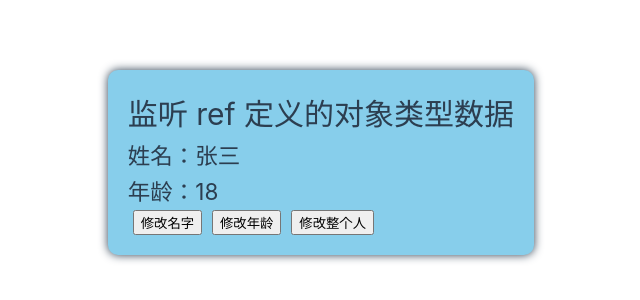
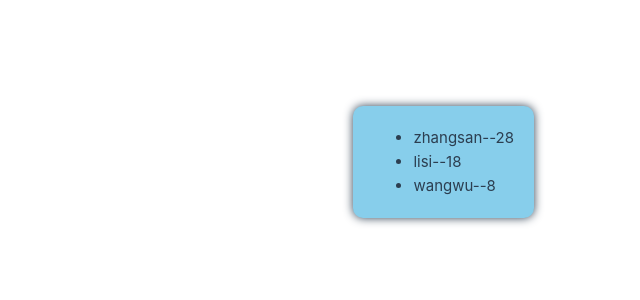
Before and after one commit to liqvip/vue3-study, a Vue app: page / in a window 1280 px wide. Shown: the part 238-538 px from the top of the page, without its empty margins (106-746 px from the left). Built offline with nearby package versions, Linux system fonts and the light colour scheme.

Commit message:
组件之间的数据传递

```diff
--- a/src/App.vue
+++ b/src/App.vue
@@ -1,16 +1,17 @@
 <template>
-  <CompositionPerson></CompositionPerson>
+  <CompositionPerson :persons="personList"></CompositionPerson>
 </template>
 
-<script lang="ts">
+<script lang="ts" setup name="APP">
+  import { reactive } from 'vue';
   import CompositionPerson from './components/CompositionPerson.vue';
+  import {type Persons} from '@/types/Persons'
 
-  export default {
-    name: 'APP',  // 组件名
-    components: { // 注册组件
-      CompositionPerson
-    },
-  }
+  let personList = reactive<Persons>([
+    {id:'dfdf1', name: 'zhangsan', age: 28},
+    {id:'dfdf2', name: 'lisi', age: 18},
+    {id:'dfdf3', name: 'wangwu', age: 8},
+  ])
 </script>
 
 <style scoped>
--- a/src/components/CompositionPerson.vue
+++ b/src/components/CompositionPerson.vue
@@ -2,42 +2,30 @@
 
 <template>
   <div class="person">
-    <h1>监听 ref 定义的对象类型数据</h1>
-    <h2>姓名：{{ person.name }}</h2>
-    <h2>年龄：{{ person.age }}</h2>
-    <button @click="changeName">修改名字</button>
-    <button @click="changeAge">修改年龄</button>
-    <button @click="changePerson">修改整个人</button>
+    <ul>
+      <li v-for="p in persons" :key="p.id">{{ p.name }}--{{ p.age }}</li>
+    </ul>
   </div>
 </template>
 
 <script lang="ts" name='Person456' setup>
-  import {ref, watch} from 'vue'
+  import { ref } from 'vue'
+  import {type Persons} from '@/types/Persons'
 
-  // 数据
-  let person = ref({
-    name: '张三',
-    age: 18,
-  });
+  // 只接收 persons
+  // defineProps(['persons']);
 
-  // 方法
-  function changeName(){
-    person.value.name += '~'
-  }
-  function changeAge(){
-    person.value.age += 1
-  }
-  function changePerson(){
-    person.value = {name: '李四', age:90}
-  }
+  // 接收 persons + 限制类型
+  defineProps<{persons: Persons}>();
 
-  // 监视的是对象的地址值，若想监视对象的内部属性变化，需要手动开启深度监视
-  // watch 的第一个参数是：被监视的数据
-  // watch 的第二个参数是：被监视的回调
-  // watch 的第三个参数是：配置对象(deep, immediate等等)
-  watch(person, (newValue, oldValue) => {
-    console.log('person 变化了', newValue, oldValue)
-  }, {deep: true, immediate: true});
+  // 接收 persons + 限制类型 + 限制必要性 + 指定默认值
+  // withDefaults(defineProps<{persons?: Persons}>(),{
+  //   persons: ()=> [{id: '001', name: '康师傅', age: 18}]
+  // })
+
+  // 接收 list，同时将 props 保存起来
+  // let x = defineProps(['persons'])
+  // console.log(x.persons)
 
 </script>
 
--- /dev/null
+++ b/src/types/Persons.ts
@@ -0,0 +1,7 @@
+interface Person {
+  id: string,
+  name: string,
+  age: number
+}
+
+export type Persons = Person[];
```
